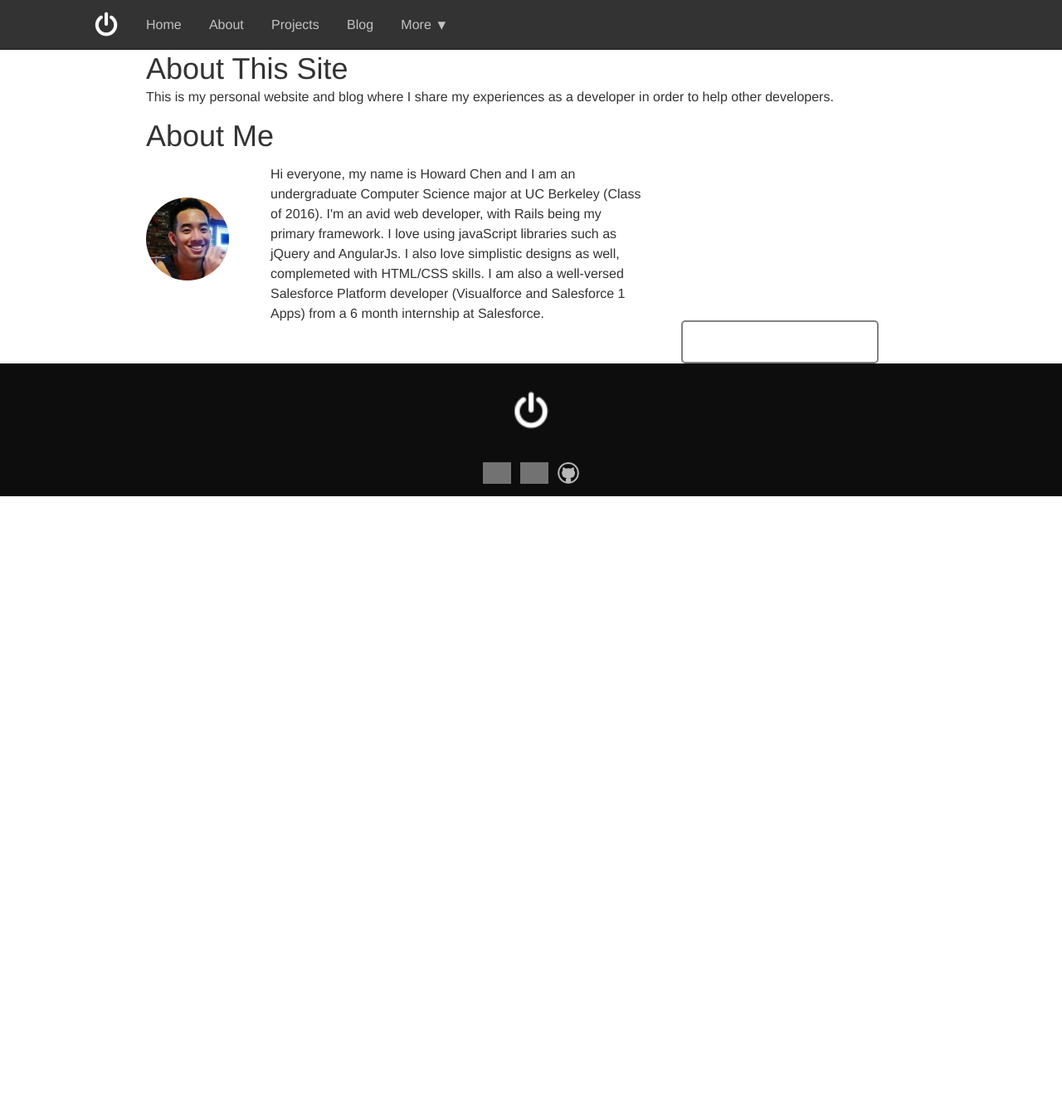
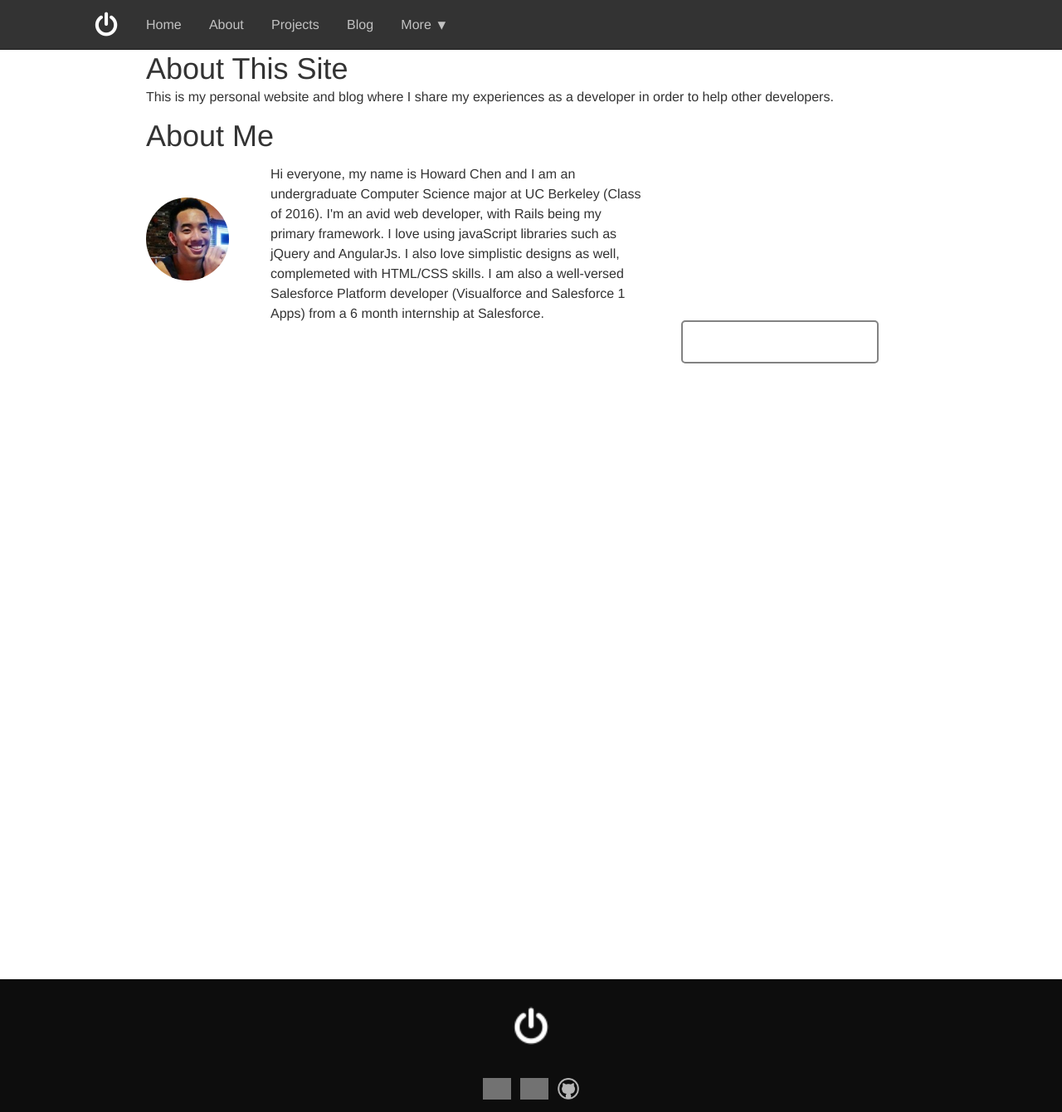
Before and after one commit to chenhoward/chenhoward.github.io, a Jekyll site: the page built from about.html, in a window 1280 px wide. Shown: the whole page at 83% size. Built offline with Jekyll 4.4.1, drawn with Linux system fonts in a browser that asks for light colours; nearby versions of some CDN libraries; some web fonts are replaced; before the commit the page ends 900 px from its top, so only the background shows below that; grey boxes are pictures that could not be loaded.

Commit message:
Set Correct height for blog

```diff
--- a/css/style.css
+++ b/css/style.css
@@ -930,6 +930,7 @@
   margin-right: auto; }
 
 .wrap-blog {
+  min-height: 70em;
   max-width: 58em;
   margin-left: auto;
   margin-right: auto; }
--- a/sass/style.scss
+++ b/sass/style.scss
@@ -99,6 +99,7 @@
 }
 
 .wrap-blog {
+  min-height: 70em;
   max-width: 58em;
   margin-left: auto;
   margin-right: auto;
```
Also changed, not shown: 1 other file.
